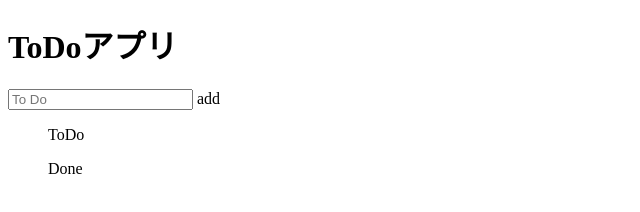
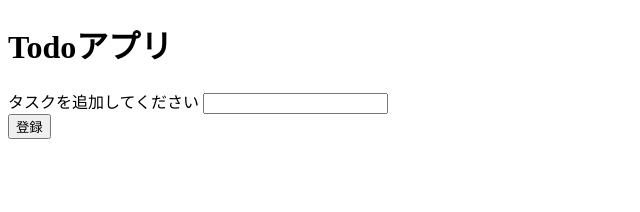
Before and after one commit to mori-318/Todo_app, a plain HTML site: page code/index.html in a window 1280 px wide. Shown: the whole page, without its empty margins (0-640 px from the left). Drawn offline with Linux system fonts and the light colour scheme.

Commit message:
ひな形変更

```diff
--- a/code/index.html
+++ b/code/index.html
@@ -3,23 +3,16 @@
 <head>
     <meta charset="UTF-8">
     <meta name="viewport" content="width=device-width, initial-scale=1.0">
-    <title>Document</title>
+    <title>Todoアプリ</title>
 </head>
 <body>
-    <header>
-        <h1>ToDoアプリ</h1>
-    </header>
-    <div class="addli">
-        <input id="add-area" type="text" placeholder="To Do">
-        <span class="add-btn">add</span>
-    </div>
-    <div id="todo-app">
-        <ul class="lists" id="todo">
-            <p>ToDo</p>
-        </ul>
-        <ul class="lists" id="done">
-            <p>Done</p>
-        </ul>
-    </div>
+    <h1>Todoアプリ</h1>
+    <form action="">
+        <div>
+            <label for="task">タスクを追加してください</label>
+            <input type="text" id="task">
+        </div>
+        <button>登録</button>
+    </form>
 </body>
 </html>
```
Also changed, not shown: code/style.css (added).
